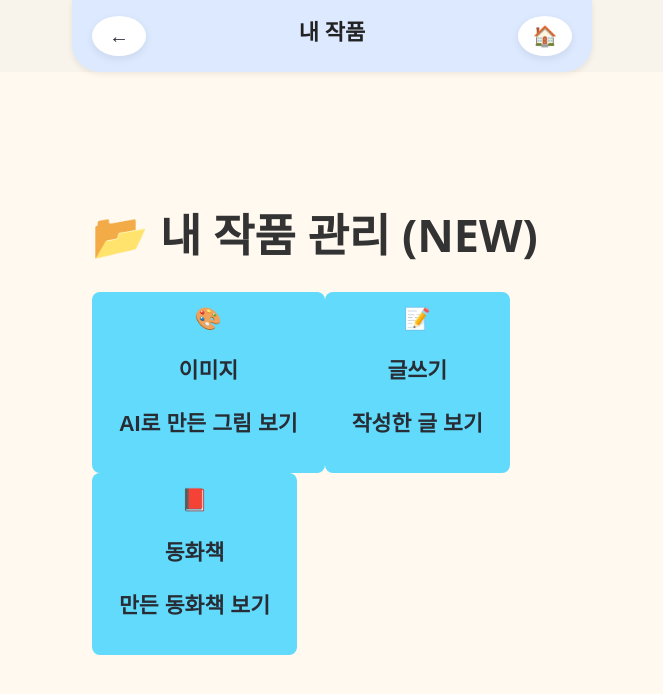
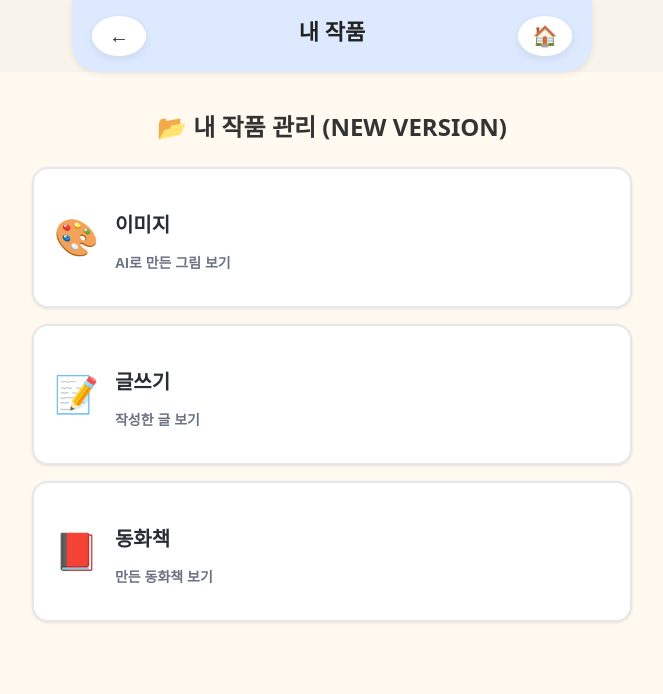
Before and after one commit to sunsudun25-cloud/hidi-story-maker, a React (Vite) app: page /my-works in a window 1280 px wide. Shown: the top 694 px of the page, without its empty margins (308-971 px from the left). Built offline with nearby package versions, Linux system fonts and the light colour scheme.

Commit message:
FORCE: Inline styles MyWorksHome to bypass CSS conflicts

```diff
--- a/src/pages/MyWorksHome.tsx
+++ b/src/pages/MyWorksHome.tsx
@@ -7,58 +7,122 @@ export default function MyWorksHome() {
   console.log("🔥🔥🔥 MyWorksHome NEW VERSION LOADED 🔥🔥🔥");
 
   return (
-    <div className="screen" style={{ backgroundColor: '#FFF9F0' }}>
-      <div className="screen-body p-5">
-
+    <div style={{
+      minHeight: '100vh',
+      backgroundColor: '#FFF9F0',
+      padding: '20px'
+    }}>
       {/* 제목 */}
-        <h1 className="text-2xl font-bold mb-6 text-center" style={{ color: '#333' }}>
-          📂 내 작품 관리 (NEW)
+      <h1 style={{
+        fontSize: '24px',
+        fontWeight: 'bold',
+        marginBottom: '24px',
+        textAlign: 'center',
+        color: '#333'
+      }}>
+        📂 내 작품 관리 (NEW VERSION)
       </h1>
 
       {/* 메뉴 3개 */}
-        <div className="grid grid-cols-1 gap-4">
+      <div style={{
+        display: 'grid',
+        gridTemplateColumns: '1fr',
+        gap: '16px',
+        maxWidth: '600px',
+        margin: '0 auto'
+      }}>
 
         {/* 🎨 이미지 */}
         <button
           onClick={() => navigate("/my-works/images")}
-            className="flex items-center gap-4 p-5 bg-white border-2 border-gray-200
-            rounded-2xl shadow hover:shadow-md transition-all"
+          style={{
+            display: 'flex',
+            alignItems: 'center',
+            gap: '16px',
+            padding: '20px',
+            backgroundColor: 'white',
+            border: '2px solid #E5E7EB',
+            borderRadius: '16px',
+            boxShadow: '0 1px 3px rgba(0,0,0,0.1)',
+            cursor: 'pointer',
+            textAlign: 'left',
+            transition: 'all 0.3s'
+          }}
+          onMouseEnter={(e) => {
+            e.currentTarget.style.boxShadow = '0 4px 6px rgba(0,0,0,0.1)';
+          }}
+          onMouseLeave={(e) => {
+            e.currentTarget.style.boxShadow = '0 1px 3px rgba(0,0,0,0.1)';
+          }}
         >
-            <span className="text-4xl">🎨</span>
-            <div className="text-left">
-              <p className="text-xl font-bold">이미지</p>
-              <p className="text-gray-500 text-sm">AI로 만든 그림 보기</p>
+          <span style={{ fontSize: '36px' }}>🎨</span>
+          <div>
+            <p style={{ fontSize: '20px', fontWeight: 'bold', marginBottom: '4px' }}>이미지</p>
+            <p style={{ fontSize: '14px', color: '#6B7280' }}>AI로 만든 그림 보기</p>
           </div>
         </button>
 
         {/* 📝 글쓰기 */}
         <button
           onClick={() => navigate("/my-works/stories")}
-            className="flex items-center gap-4 p-5 bg-white border-2 border-gray-200
-            rounded-2xl shadow hover:shadow-md transition-all"
+          style={{
+            display: 'flex',
+            alignItems: 'center',
+            gap: '16px',
+            padding: '20px',
+            backgroundColor: 'white',
+            border: '2px solid #E5E7EB',
+            borderRadius: '16px',
+            boxShadow: '0 1px 3px rgba(0,0,0,0.1)',
+            cursor: 'pointer',
+            textAlign: 'left',
+            transition: 'all 0.3s'
+          }}
+          onMouseEnter={(e) => {
+            e.currentTarget.style.boxShadow = '0 4px 6px rgba(0,0,0,0.1)';
+          }}
+          onMouseLeave={(e) => {
+            e.currentTarget.style.boxShadow = '0 1px 3px rgba(0,0,0,0.1)';
+          }}
         >
-            <span className="text-4xl">📝</span>
-            <div className="text-left">
-              <p className="text-xl font-bold">글쓰기</p>
-              <p className="text-gray-500 text-sm">작성한 글 보기</p>
+          <span style={{ fontSize: '36px' }}>📝</span>
+          <div>
+            <p style={{ fontSize: '20px', fontWeight: 'bold', marginBottom: '4px' }}>글쓰기</p>
+            <p style={{ fontSize: '14px', color: '#6B7280' }}>작성한 글 보기</p>
           </div>
         </button>
 
         {/* 📕 동화책 */}
         <button
           onClick={() => navigate("/my-works/storybooks")}
-            className="flex items-center gap-4 p-5 bg-white border-2 border-gray-200
-            rounded-2xl shadow hover:shadow-md transition-all"
+          style={{
+            display: 'flex',
+            alignItems: 'center',
+            gap: '16px',
+            padding: '20px',
+            backgroundColor: 'white',
+            border: '2px solid #E5E7EB',
+            borderRadius: '16px',
+            boxShadow: '0 1px 3px rgba(0,0,0,0.1)',
+            cursor: 'pointer',
+            textAlign: 'left',
+            transition: 'all 0.3s'
+          }}
+          onMouseEnter={(e) => {
+            e.currentTarget.style.boxShadow = '0 4px 6px rgba(0,0,0,0.1)';
+          }}
+          onMouseLeave={(e) => {
+            e.currentTarget.style.boxShadow = '0 1px 3px rgba(0,0,0,0.1)';
+          }}
         >
-            <span className="text-4xl">📕</span>
-            <div className="text-left">
-              <p className="text-xl font-bold">동화책</p>
-              <p className="text-gray-500 text-sm">만든 동화책 보기</p>
+          <span style={{ fontSize: '36px' }}>📕</span>
+          <div>
+            <p style={{ fontSize: '20px', fontWeight: 'bold', marginBottom: '4px' }}>동화책</p>
+            <p style={{ fontSize: '14px', color: '#6B7280' }}>만든 동화책 보기</p>
           </div>
         </button>
 
       </div>
     </div>
-    </div>
   );
 }
```
Lines whose indentation alone changed are shown as unchanged.
